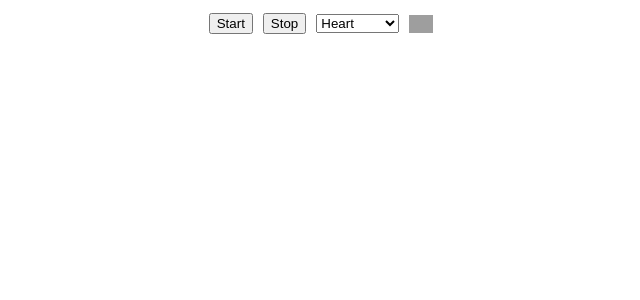
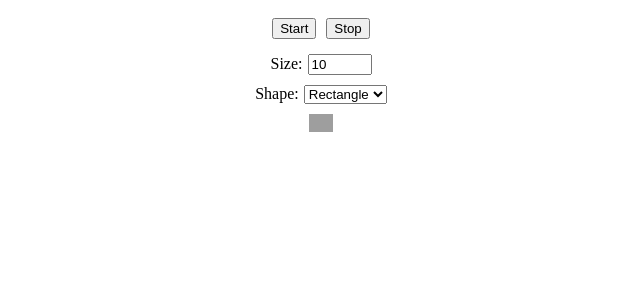
Before and after one commit to alexandermendes/vue-confetti, a Vue app: page / in a window 1280 px wide. Shown: the top 300 px of the page, without its empty margins (319-959 px from the left). Built offline with nearby package versions, Linux system fonts and the light colour scheme; grey boxes are pictures that could not be loaded; the HTML template or start-up script is replaced by a standard one.

Commit message:
feat: add update function to modify particles during animation

```diff
--- a/demo/App.vue
+++ b/demo/App.vue
@@ -1,12 +1,25 @@
 <template>
-  <main style="display: flex; justify-content: center; align-items: center;">
-    <button @click="start" style="margin: 5px;">Start</button>
-    <button @click="stop" style="margin: 5px;">Stop</button>
-    <select ref="shape" style="margin: 5px;">
-      <option value="heart">Heart</option>
-      <option value="rect">Rectangle</option>
-      <option value="circle">Circle</option>
-    </select>
+  <main style="display: flex; flex-direction: column; justify-content: center; align-items: center;">
+
+    <div style="margin: 5px;">
+      <button @click="start" style="margin: 5px;">Start</button>
+      <button @click="stop" style="margin: 5px;">Stop</button>
+    </div>
+
+    <div style="margin: 5px;">
+      <label for="size" style="margin-right: 5px;">Size:</label>
+      <input v-model="size" id="size" type="number" min="1" max="100" step="1">
+    </div>
+
+    <div style="margin: 5px;">
+      <label for="shape" style="margin-right: 5px;">Shape:</label>
+      <select v-model="shape" id="shape">
+        <option value="rect">Rectangle</option>
+        <option value="circle">Circle</option>
+        <option value="heart">Heart</option>
+      </select>
+    </div>
+
     <a
       href="https://badge.fury.io/js/vue-confetti"
       style="display: flex; margin: 5px;">
@@ -15,20 +28,41 @@
         alt="npm version"
         height="18">
     </a>
+
   </main>
 </template>
 
 <script>
   export default {
+    data() {
+      return {
+        shape: 'rect',
+        size: 10,
+      };
+    },
+
+    computed: {
+      options() {
+        return {
+          shape: this.shape,
+          size: this.size,
+        }
+      },
+    },
+
     methods: {
       start () {
-        this.$confetti.start({
-          shape: this.$refs.shape.value
-        })
+        this.$confetti.start(this.options);
       },
 
       stop () {
-        this.$confetti.stop()
+        this.$confetti.stop();
+      },
+    },
+
+    watch: {
+      options() {
+        this.$confetti.update(this.options);
       }
     }
   }
--- a/src/confetti.js
+++ b/src/confetti.js
@@ -30,13 +30,8 @@ class Confetti {
     this.animationId = null;
   }
 
-  /**
-   * Create the confetti particles.
-   * @param {Object} opts
-   *   The particle options.
-   */
-  createParticles(opts = {}) {
-    this.particles = new Particles({
+  particleOptions(opts) {
+    return {
       ctx: this.ctx,
       W: this.W,
       H: this.H,
@@ -67,7 +62,17 @@ class Confetti {
           return this.opts[((this.idx++) / this.step | 0) % this.opts.length];
         },
       },
-    });
+    };
+  }
+
+  /**
+   * Create the confetti particles.
+   * @param {Object} opts
+   *   The particle options.
+   */
+  createParticles(opts = {}) {
+    const particleOpts = this.particleOptions(opts);
+    this.particles = new Particles(particleOpts);
   }
 
   /**
@@ -113,6 +118,13 @@ class Confetti {
   stop() {
     this.particlesPerFrame = 0;
     window.removeEventListener('resize', this.onResizeCallback);
+  }
+
+  /**
+   * Update the confetti options.
+   */
+  update(opts) {
+    this.particles.opts = this.particleOptions(opts);
   }
 
   /**
```
